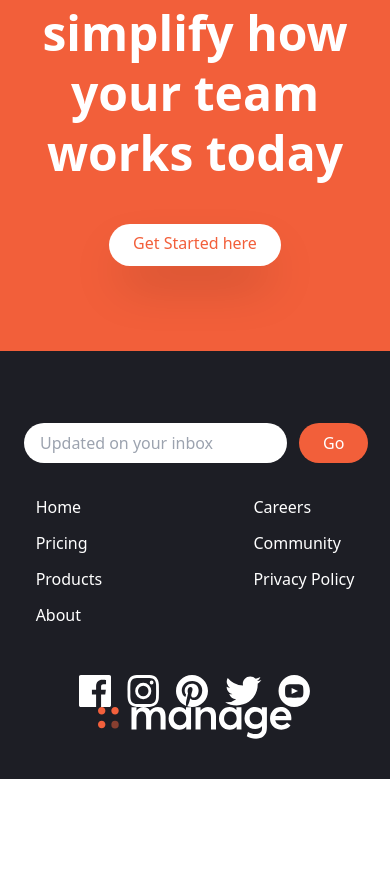
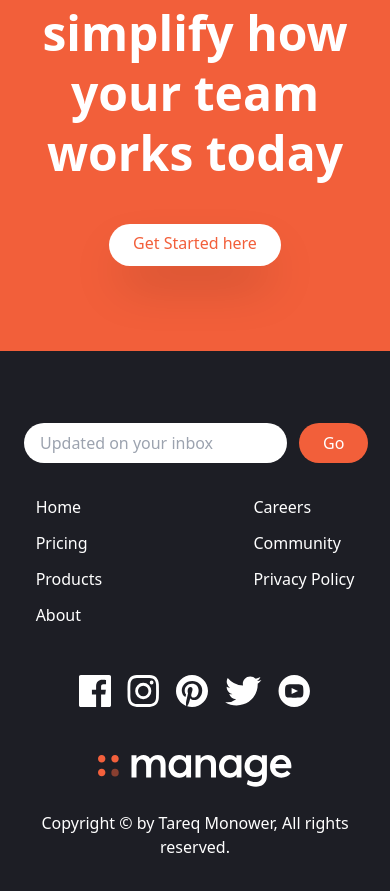
Before and after one commit to tamimhasan19702/tailwind-landing-page, a website: page index.html in a window 390 px wide. Shown: the part 2519-3410 px from the top of the page. Before the commit the page ends 3298 px from the top, so only its background shows below. Drawn offline with Linux system fonts and the light colour scheme.

Commit message:
footer update

```diff
--- a/index.html
+++ b/index.html
@@ -237,6 +237,11 @@
 
     <!-- logo and social links container -->
     <div class="flex flex-col-reverse items-center justify-between space-y-12 md:flex-col md:space-y-0 md:items-start">
+
+    <div class="mx-auto my-6 text-center text-white md:hidden">
+       Copyright © by Tareq Monower, All rights reserved.
+    </div>
+
       <!-- logo -->
       <div>
         <img src="./img/logo-white.svg" class="h-8" alt="">
```
Also changed, not shown: css/main.css.
